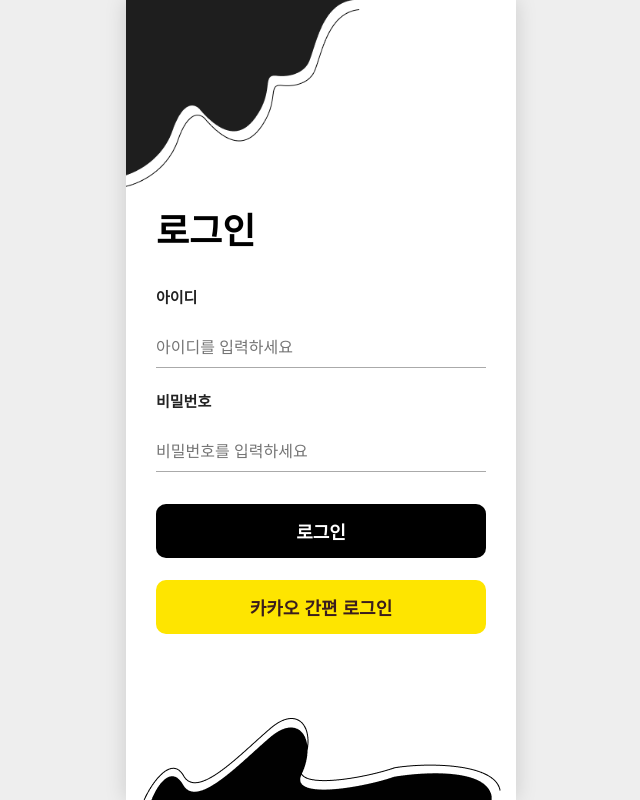
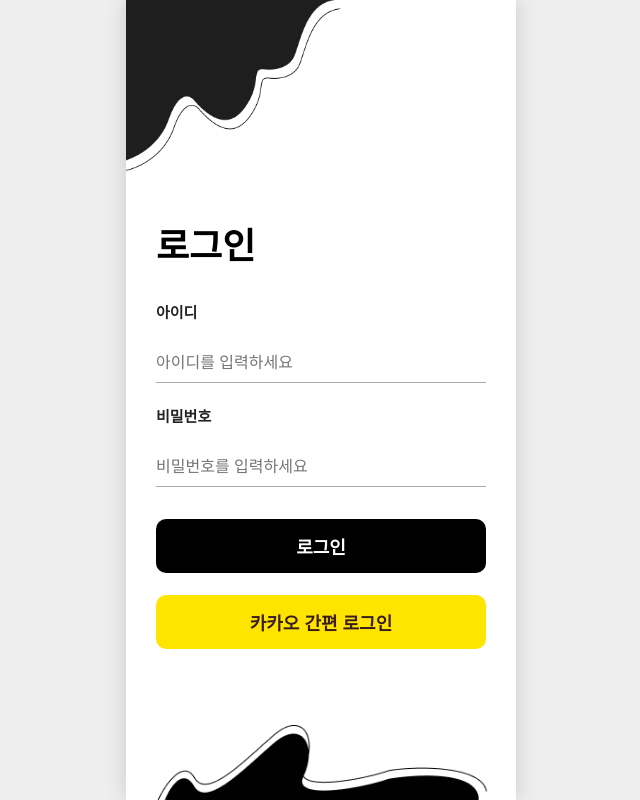
Before and after one commit to PARKSEONAH251/gptMedicine, a React (Create React App) app in the folder gptmedicine-web/: page /login in a window 1280 px wide. Shown: the whole page, without its empty margins (319-959 px from the left). Built offline with nearby package versions, Linux system fonts and the light colour scheme; no server answers.

Commit message:
로그인 완료

```diff
--- a/gptmedicine-web/src/page/Login.css
+++ b/gptmedicine-web/src/page/Login.css
@@ -1,13 +1,15 @@
 /* 전체 컨테이너 */
 .LoginContainer {
   width: 390px;
-  height: 100vh;
+  height: 100%;
+
   position: relative;
+  margin: 0 auto;
   display: flex;
   justify-content: center;
   align-items: center;
+
   overflow: hidden;
-  font-family: Arial, Helvetica, sans-serif;
   background: white;
 }
 
@@ -16,8 +18,8 @@
   position: absolute;
   top: 0;
   left: 0;
-  width: 60%;
-  /* 너가 원한 60% 유지 */
+  width: 55%;       /* 모바일에서도 가득 차도록 수정 */
+  max-width: 390px;  /* PC에서는 390px 기준 */
   z-index: 1;
   pointer-events: none;
 }
@@ -28,8 +30,9 @@
   bottom: 0;
   left: 50%;
   transform: translateX(-50%);
-  width: 360px;
-  /* 화면 폭 고정 */
+
+  width: 85%;
+  max-width: 390px;
   z-index: 1;
   pointer-events: none;
 }
@@ -38,6 +41,7 @@
 .Login-content {
     width: 85%;
     max-width: 330px;
+    margin-top: 30px;
     display: flex;
     flex-direction: column;
     gap: 22px;
@@ -96,3 +100,25 @@
     font-weight: bold;
     color: #3A1D1D;
 }
+
+/* ======================================== */
+/* 🧩 작은 휴대폰 자동 축소 */
+/* ======================================== */
+@media (max-height: 700px) {
+  .FlashBackContainer {
+    transform: scale(0.92);
+    transform-origin: top center;
+  }
+}
+
+@media (max-width: 380px) {
+  .FlashBackContainer {
+    max-width: 100%;
+  }
+}
+
+@media (max-width: 330px) {
+  .FlashBackContainer {
+    transform: scale(0.88);
+  }
+}
```
